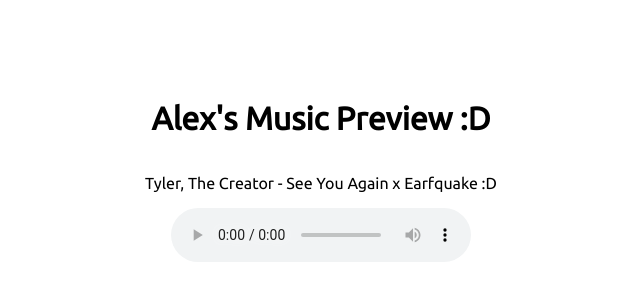
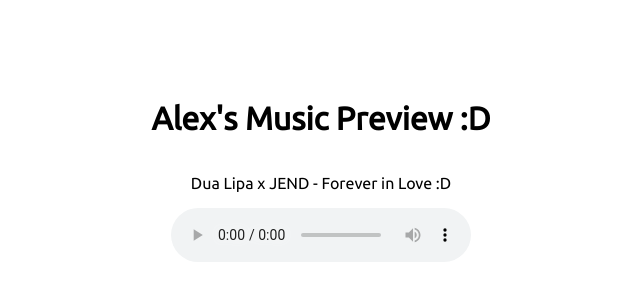
Before and after one commit to Libror/preview, a plain HTML site: page index.html in a window 1280 px wide. Shown: the part 238-538 px from the top of the page, without its empty margins (319-959 px from the left). Drawn offline with Linux system fonts and the light colour scheme.

Commit message:
Update index.html

```diff
--- a/index.html
+++ b/index.html
@@ -23,8 +23,8 @@
   <body>
     <div id="upperDiv">
     <h1 id="title">Alex's Music Preview :D</h1>
-	  <p>Tyler, The Creator -
-		See You Again x Earfquake :D</p>
+	  <p>Dua Lipa x JEND -
+		Forever in Love :D</p>
     <audio controls id="audio">
 	    <source src="src/file.mp3" type="audio/mpeg">
       Your browser does not support the audio element.
```
